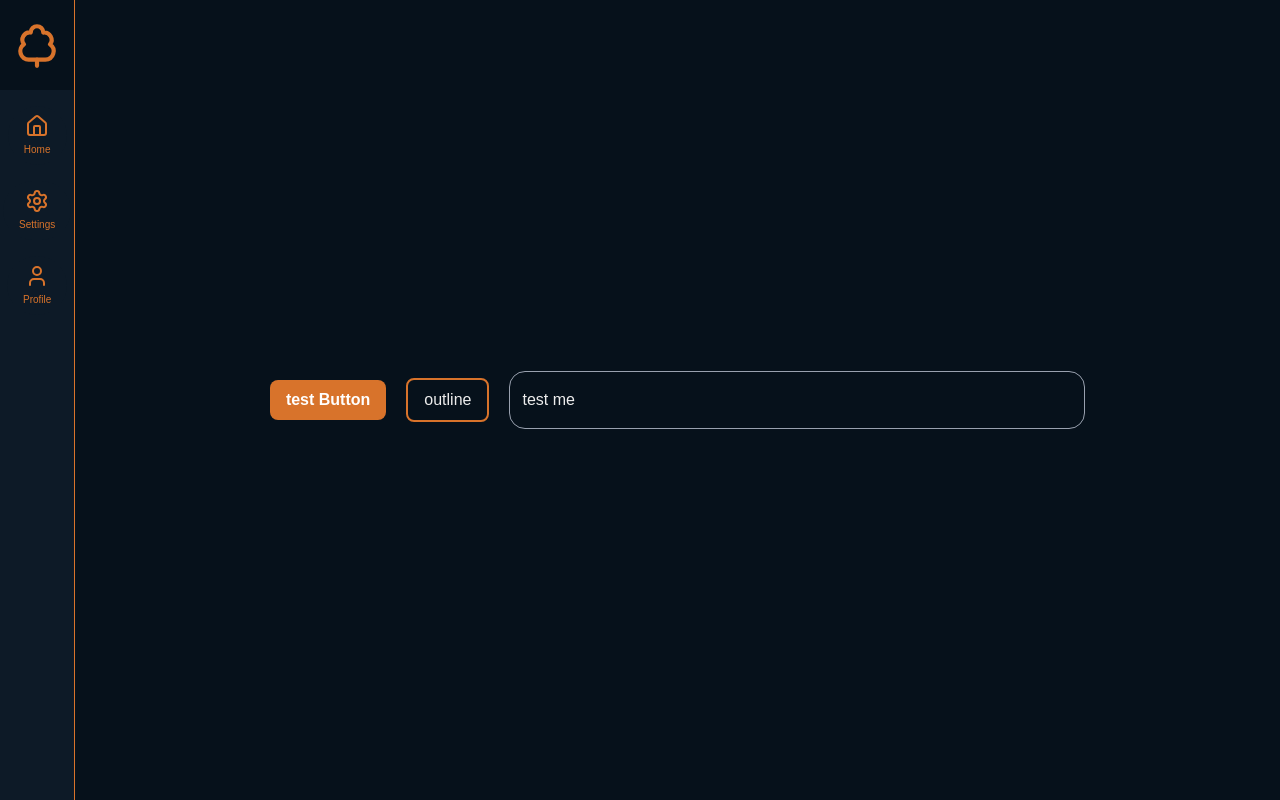
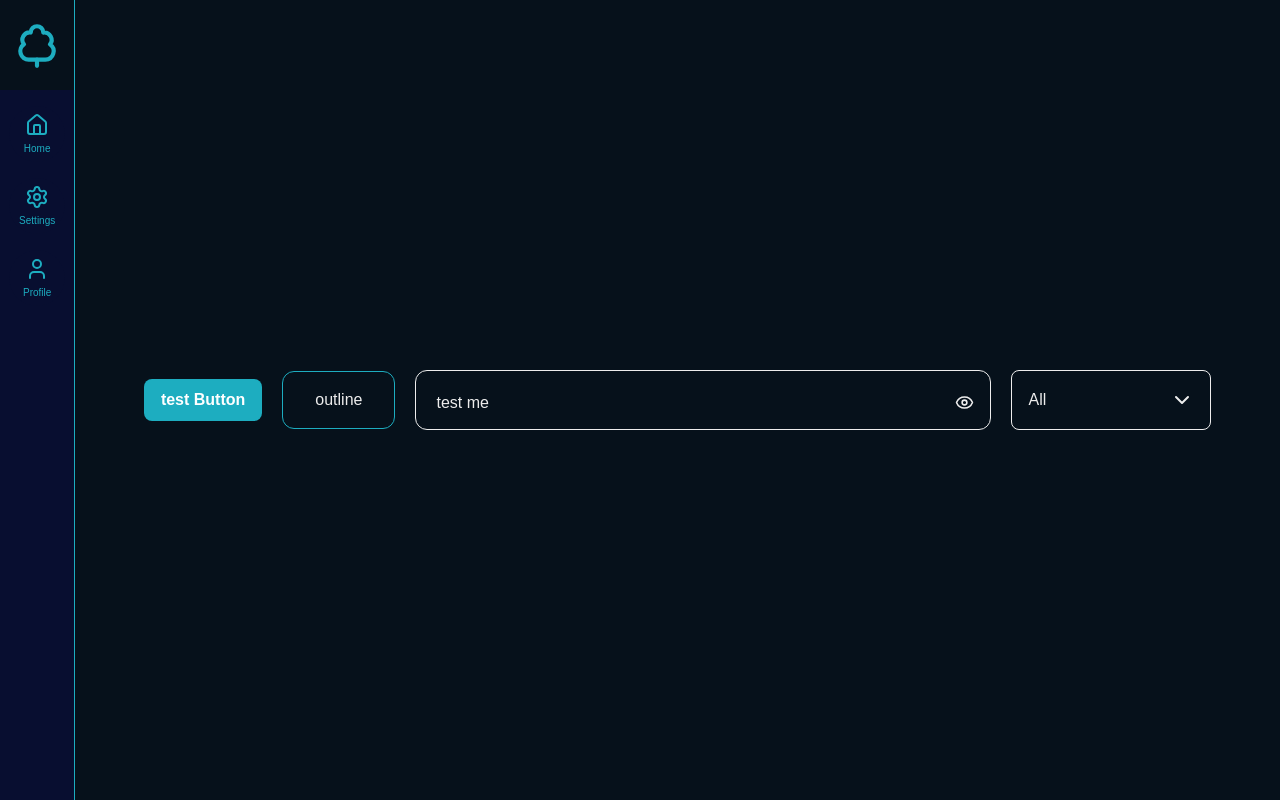
Before and after one commit to Quronest/quronest_frontend, a Next.js app: page /testing in a window 1280 px wide. Built offline with nearby package versions, Linux system fonts and the light colour scheme.

Commit message:
Reviews of PR #4 fixed

```diff
--- a/package.json
+++ b/package.json
@@ -6,7 +6,8 @@
     "dev": "next dev",
     "build": "next build",
     "start": "next start",
-    "lint": "eslint"
+    "lint": "eslint",
+    "format": "prettier --write ."
   },
   "dependencies": {
     "clsx": "^2.1.1",
@@ -24,6 +25,7 @@
     "babel-plugin-react-compiler": "1.0.0",
     "eslint": "^9",
     "eslint-config-next": "16.1.6",
+    "prettier-plugin-tailwindcss": "^0.7.2",
     "tailwindcss": "^4",
     "typescript": "^5"
   }
--- a/src/app/(pages)/testing/page.tsx
+++ b/src/app/(pages)/testing/page.tsx
@@ -1,23 +1,44 @@
-import SideNavBar from '@/components/sideNavBar'
-import Button from '@/components/ui/button'
-import Input from '@/components/ui/input'
-import React from 'react'
+"use client"
+
+import SideNavBar from "@/components/sideNavBar";
+import Button from "@/components/ui/button";
+import Input from "@/components/ui/input";
+import { Select } from "@/components/ui/select";
+import React, { useState } from "react";
+
+type Option = {
+  label: string;
+  value: string;
+  disabled?: boolean;
+};
+
+const options: Option[] = [
+  { label: "All", value: "all" },
+  { label: "Active", value: "active" },
+  { label: "Completed", value: "completed", disabled: true },
+  { label: "Archived", value: "archived" },
+];
 
 const TestingPage = () => {
+  const [option, setOption] = useState<string>("all");
+
   return (
-        <div className='h-screen flex'>
+    <div className="h-screen flex">
       <SideNavBar />
-            <div className='flex items-center justify-center gap-5 h-full w-full'>
-                <Button>
-                    test Button
-                </Button>
-                <Button variant='outline'>
+      <div className="flex items-center justify-center gap-5 h-full w-full">
+        <Button size="sm">test Button</Button>
+        <Button variant="outline" size="md">
           outline
         </Button>
-                <Input className='max-w-xl' placeholder="test me"/>
+        <Input type="password" className="max-w-xl" placeholder="test me" />
+        <Select
+          options={options}
+          value={option}
+          onChange={(val: string) => setOption(val)}
+        />
       </div>
     </div>
-    )
-}
+  );
+};
 
-export default TestingPage
+export default TestingPage;
--- a/src/components/sideNavBar.tsx
+++ b/src/components/sideNavBar.tsx
@@ -1,41 +1,48 @@
-import { Home, Settings, TreeDeciduous, User } from 'lucide-react';
-import React, { ReactNode } from 'react';
-import Button from './ui/button';
+import { Home, Settings, TreeDeciduous, User } from "lucide-react";
+import React, { ReactNode } from "react";
+import Button from "./ui/button";
 
 const navopts: Record<string, any>[] = [
   {
     label: "Home",
     key: "home",
-        icon: <Home />
+    icon: <Home />,
   },
   {
     label: "Settings",
     key: "settings",
-        icon: <Settings />
+    icon: <Settings />,
   },
   {
     label: "Profile",
     key: "profile",
-        icon: <User />
-    }
-]
+    icon: <User />,
+  },
+];
 
 const SideNavBar = () => {
   return (
-        <div className='h-screen border-r border-(--primary) bg-(--card) w-20 flex flex-col items-center gap-4 overflow-hidden'>
-            <span className='font-bold text-(--primary) bg-background flex items-center justify-center p-5'><TreeDeciduous size={50}/></span>
-            {navopts.map((opt, index) => <NavIcon key={index} label={opt.label} icon={opt.icon} />)}
+    <div className="h-screen border-r border-primary bg-card w-20 flex flex-col items-center gap-4 overflow-hidden">
+      <span className="font-bold text-primary bg-background flex items-center justify-center p-5">
+        <TreeDeciduous size={50} />
+      </span>
+      {navopts.map((opt, index) => (
+        <NavIcon key={index} label={opt.label} icon={opt.icon} />
+      ))}
     </div>
-    )
+  );
 };
 
-const NavIcon = ({ label, icon }: { label: string, icon: ReactNode }) => {
+const NavIcon = ({ label, icon }: { label: string; icon: ReactNode }) => {
   return (
-        <Button variant='nav' className='bg-(--card) hover:brightness-120 flex flex-col! gap-1 items-center justify-center rounded-full! p-1 text-(--primary)'>
+    <Button
+      variant="nav"
+      className=""
+    >
       <span>{icon}</span>
-            <span className='text-[10px]'>{label}</span>
+      <span className="text-[10px]">{label}</span>
     </Button>
-    )
-}
+  );
+};
 
-export default SideNavBar
+export default SideNavBar;
--- a/src/components/ui/button.tsx
+++ b/src/components/ui/button.tsx
@@ -1,36 +1,56 @@
-import clsx from 'clsx';
-import { ClassValue } from 'clsx';
-import React, { ReactNode } from 'react'
+import clsx from "clsx";
+import { ClassValue } from "clsx";
+import React, { ReactNode } from "react";
 
 type ButtonProps = Omit<React.HTMLAttributes<HTMLButtonElement>, "type"> & {
-    children: ReactNode,
-    variant?: "primary" | "outline" | "nav",
-    className?: string,
-    type?: "button" | "submit" | "reset",
-    id?: string
+  children: ReactNode;
+  variant?: "primary" | "outline" | "nav";
+  className?: string;
+  type?: "button" | "submit" | "reset";
+  id?: string;
+  size?: "sm" | "md" | "lg";
+};
+
+const sizes: Record<string, ClassValue> = {
+  sm: "px-4 py-2 rounded-lg",
+  md: "px-8 py-4 rounded-xl",
+  lg: "px-10 py-6 rounded-2xl",
 };
 
 const variants: Record<string, ClassValue> = {
-    "primary": "text-white bg-(--primary) font-bold ",
-    "outline": "bg-transparent border-2 border-(--primary) ",
-    "nav": "bg-(--card) active:brightness-80 active:translate-y-0.5! "
+  primary: "text-white bg-primary font-bold ",
+  outline: "bg-card-hover !border-primary ",
+  nav: `bg-card w-14 h-14 p-1 text-primary flex flex-col! gap-1 justify-center
+  active:translate-y-0.5! hover:bg-card-hover rounded-full! `,
+};
 
-}
-
-const Button = ({ id, type, className, children, variant = "primary", ...props }: ButtonProps) => {
+const Button = ({
+  id,
+  type,
+  className,
+  children,
+  size = "sm",
+  variant = "primary",
+  ...props
+}: ButtonProps) => {
   return (
     <button
       id={id}
       type={type}
       className={clsx(
-                "flex items-center transition-all duration-400 hover:brightness-110 active:translate-y-1 px-4 py-2 rounded-lg cursor-pointer disabled:brightness-75 disabled:cursor-not-allowed ",
+        "flex items-center cursor-pointer ",
+        `transition-all duration-400 hover:brightness-110 active:translate-y-1 active:brightness-80
+        disabled:brightness-75 disabled:cursor-not-allowed `,
+        "border-transparent border",
         className,
-                variants[variant])}
+        variants[variant],
+        sizes[size],
+      )}
       {...props}
     >
       {children}
     </button>
-    )
-}
+  );
+};
 
 export default Button;
--- a/src/components/ui/input.tsx
+++ b/src/components/ui/input.tsx
@@ -1,18 +1,28 @@
-"use client"
+"use client";
 
-import clsx from 'clsx'
-import { Eye, EyeClosed } from 'lucide-react'
-import React, { ChangeEvent, useEffect, useId, useRef, useState } from 'react'
+import clsx from "clsx";
+import { Eye, EyeClosed } from "lucide-react";
+import React, { ChangeEvent, useEffect, useId, useRef, useState } from "react";
 
-type InputProps = Omit<React.InputHTMLAttributes<HTMLInputElement>, "value" | "onChange"> & {
-    placeholderClass?: string,
-    value?: string,
-    onChange?: (e: string) => void
+type InputProps = Omit<
+  React.InputHTMLAttributes<HTMLInputElement>,
+  "value" | "onChange"
+> & {
+  placeholderClass?: string;
+  value?: string;
+  onChange?: (e: string) => void;
+};
 
-}
-
-const Input = ({ id, type = "text", value, onChange, placeholder, className, placeholderClass, ...props }: InputProps) => {
-
+const Input = ({
+  id,
+  type = "text",
+  value,
+  onChange,
+  placeholder,
+  className,
+  placeholderClass,
+  ...props
+}: InputProps) => {
   const genId = useId();
   const uid = id || genId;
 
@@ -39,48 +49,67 @@ const Input = ({ id, type = "text", value, onChange, placeholder, className, pla
   };
 
   // habdle password type input
-    useEffect(() => {
-        if (type === "password")
-            setInputType(showPassword ? "text" : "password")
-    }, [showPassword]);
+  const handlePasswordToggle = () => {
+    setShowPassword((p) => !p);
+    if (type === "password") setInputType(showPassword ? "text" : "password");
+  };
 
   // handle typing
   useEffect(() => {
-        if (value !== undefined && value !== input)
-            setInput(value);
+    if (value !== undefined && value !== input) setInput(value);
   }, [value]);
 
   return (
-        <div className={clsx('w-full pt-4 h-fit flex items-center relative border border-gray-400 focus-within:border-(--primary) focus-within:ring-(--accent) focus-within:ring-[1px] rounded-2xl transition-all duration-150 overflow-hidden', className)}>
+    <div
+      className={clsx(
+        "w-full pt-2 h-15 rounded-xl overflow-hidden",
+        "flex items-center relative",
+        "transition-all duration-250",
+        className,
+        (isFocused || input) &&
+          "focus-within:border-primary! focus-within:border",
+        !isFocused && "border border-neutral ",
+      )}
+    >
       <label
         htmlFor={uid}
-                className={clsx("absolute top-4 ml-3 text-[1em] transition-all duration-200 cursor-text",
+        className={clsx(
+          "absolute top-5 left-2 ml-3 ",
+          "text-[1em] cursor-text text-neutral",
+          "transition-all duration-200 ",
           placeholderClass,
-                    (isFocused || input) && "text-[0.8em] -translate-y-4 bg-transparent px-2 text-(--primary) ml-3")}>{
-                    placeholder}
+          (isFocused || input) &&
+            "text-[0.8em] -translate-y-5 bg-transparent text-primary ml-3 origin-left",
+        )}
+      >
+        {placeholder}
       </label>
 
       <input
         id={uid}
         type={inputType}
         data-slot="input"
-                className={clsx("w-full py-2 px-4 outline-none border-none bg-transparent")}
+        className={clsx(
+          "w-full py-2 px-5 outline-none border-none bg-transparent",
+        )}
         value={input}
         onChange={handleChange}
         onFocus={handleFocus}
         onBlur={handleBlur}
-                {...props} />
+        {...props}
+      />
 
-            {type === "password" &&
+      {type === "password" && (
         <button
-                    type='button'
-                    className="cursor-pointer absolute right-3"
-                    onClick={() => setShowPassword(!showPassword)}>
-                    {!showPassword ? <Eye size={17} /> : <EyeClosed size={17} />}
+          type="button"
+          className={clsx("cursor-pointer absolute right-4 top-5.5", (isFocused || input) && "text-primary/90 transition-all duration-300" )}
+          onClick={handlePasswordToggle}
+        >
+          {!showPassword ? <Eye size={19} /> : <EyeClosed size={19} />}
         </button>
-            }
+      )}
     </div>
-    )
-}
+  );
+};
 
-export default Input
+export default Input;
--- a/src/components/ui/select.tsx
+++ b/src/components/ui/select.tsx
@@ -1,78 +1,158 @@
-"use client"
+"use client";
 
 import clsx from "clsx";
-import { useRef, useState, useEffect } from "react";
+import { ChevronDown } from "lucide-react";
+import { useEffect, useRef, useState } from "react";
 
-export const Select = ({ options, filter, onFilterChange }: { filter: string, options: Record<any, string>[], onFilterChange: (value: string) => void }) => {
-    const selectRef = useRef<HTMLDivElement | null>(null)
-    const [selectedOption, setSelectedOption] = useState(filter);
-    const [isOpen, setIsOpen] = useState(false);
-    const [focusIndex, setFocusIndex] = useState(Math.max(options.findIndex((e: any, i: number) => e.value === filter), 0));
+type Option = {
+  label: string;
+  value: string;
+  disabled?: boolean;
+};
 
-    const handleClick = (value: string, index: number) => {
-        onFilterChange(value);
-        setSelectedOption(value);
-        setFocusIndex(index);
+type SelectProps = {
+  options: Option[];
+  onChange: (value: string) => void;
+  value: string;
+};
+
+export const Select = ({ onChange, options, value }: SelectProps) => {
+  const [isOpen, setIsOpen] = useState<boolean>(false);
+  const [highlightedIndex, setHighlightedIndex] = useState<number>(0);
+
+  const containerRef = useRef<HTMLDivElement | null>(null);
+
+  //   deriving selected state
+  const selectedOption = options.find((option) => option.value === value);
+
+  useEffect(() => {
+    const index = options.findIndex((option) => option.value === value);
+    setHighlightedIndex(index >= 0 ? index : 0);
+  }, [value, options]);
+
+  //   handle outside click
+  useEffect(() => {
+    const handleClickOutside = (e: MouseEvent) => {
+      if (!containerRef.current) return;
+
+      if (!containerRef.current.contains(e.target as Node)) {
         setIsOpen(false);
-    };
-    const handleClose = (e: any) => {
-        if (isOpen && selectRef.current && !selectRef.current.contains(e.target)) setIsOpen(false);
+      }
     };
 
-    const handleKeyDown = (e: any) => {
-        if (!isOpen) return
+    document.addEventListener("mousedown", handleClickOutside);
 
-        const key = e.key;
-        if (key === "Escape") {
-            e.preventDefault();
-            setIsOpen(false);
-        }
-        else if (key === "ArrowDown" && focusIndex < options.length - 1) {
-            e.preventDefault();
-            setFocusIndex(p => (p + 1));
-        }
-        else if (key === "ArrowUp" && focusIndex > 0) {
-            e.preventDefault();
-            setFocusIndex(p => ((p - 1)));
-        }
-        else if (key === "Enter") {
-            e.preventDefault();
-            handleClick(options[focusIndex].value, focusIndex);
-        }
+    return () => {
+      document.removeEventListener("mousedown", handleClickOutside);
+    };
+  }, []);
 
+  // helper function to skip disabled option
+  const getNextEnabledIndex = (start: number, direction: 1 | -1) => {
+    let newIndex = start;
+
+    for (let i = 0; i < options.length; i++) {
+      newIndex = (newIndex + direction + options.length) % options.length;
+
+      if (!options[newIndex].disabled) {
+        return newIndex;
+      }
     }
 
-    useEffect(() => {
-        document.addEventListener('mousedown', handleClose);
-        document.addEventListener('keydown', handleKeyDown);
+    return start;
+  };
 
-        return () => {
-            document.removeEventListener('mousedown', handleClose);
-            document.removeEventListener('keydown', handleKeyDown);
+  const handleKeyDown = (e: React.KeyboardEvent<HTMLButtonElement>) => {
+    if (e.key === "ArrowDown") {
+      e.preventDefault();
+      setIsOpen(true);
+      setHighlightedIndex((prev) => getNextEnabledIndex(prev, 1));
+    }
 
+    if (e.key === "ArrowUp") {
+      e.preventDefault();
+      setIsOpen(true);
+      setHighlightedIndex((prev) => getNextEnabledIndex(prev, -1));
+    }
+
+    if (e.key === "Enter") {
+      e.preventDefault();
+
+      if (!isOpen) {
+        setIsOpen(true);
+      } else {
+        const option = options[highlightedIndex];
+        if (option && !option.disabled) {
+          onChange(option.value);
+          setIsOpen(false);
         }
-    })
+      }
+    }
 
-    const SelectedFilter = options.filter((e: any) => e.value === selectedOption);
-    return (
-        <div ref={selectRef} className="relative cursor-pointer">
-            <div
-                className="relative text-(--text-primary) bg-(--bg-main) rounded-md py-2 px-4 flex justify-between items-center w-50"
-                onClick={() => setIsOpen(!isOpen)}>
-                <span>{SelectedFilter[0].label}</span>
-                <svg xmlns="http://www.w3.org/2000/svg" width="24" height="24" viewBox="0 0 24 24" fill="none" stroke="currentColor" strokeWidth="2" strokeLinecap="round" strokeLinejoin="round" className="lucide lucide-chevron-down-icon lucide-chevron-down"><path d="m6 9 6 6 6-6" /></svg>
-            </div>
-            {isOpen &&
-                <div className="flex flex-col gap-1 border border-(--accent) rounded-md absolute top-12 left-0 w-50 p-1 text-sm">
-                    {options.map((option: any, index: number) => {
-                        return (
-                            <div key={option.value} className={clsx(" px-4 py-2 rounded-sm hover:bg-text-600/50 ", (focusIndex === index) && "bg-gray-600/50", (selectedOption === option.value) && "bg-[#8564e2]! text-white")} onClick={() => handleClick(option.value, index)}>
-                                {option.label}
-                            </div>
-                        )
-                    })}
-                </div>
-            }
-        </div>
-    )
+    if (e.key === "Escape") {
+      setIsOpen(false);
+    }
+  };
+
+  return (
+    <div ref={containerRef} className="relative">
+      <button
+        type="button"
+        className={clsx(
+          "p-2 px-4 h-15 min-w-50 ",
+          "flex items-center justify-between",
+          "hover:bg-card border border-neutral rounded-lg outline-none",
+          isOpen && "border-primary/80 bg-card",
+        )}
+        aria-haspopup="listbox"
+        aria-expanded={isOpen}
+        onClick={() => setIsOpen((prev) => !prev)}
+        onKeyDown={(e: React.KeyboardEvent<HTMLButtonElement>) =>
+          handleKeyDown(e)
+        }
+      >
+        {selectedOption ? selectedOption.label : "Select..."}
+        <ChevronDown />
+      </button>
+
+      {isOpen && (
+        <ul
+          role="listbox"
+          className={clsx(
+            "min-w-50 p-2 ",
+            "absolute top-17 flex flex-col gap-2 ",
+            "rounded-md border border-primary/50 bg-background ",
+          )}
+        >
+          {options.map((option, index) => (
+            <li
+              role="option"
+              aria-selected={option.value === value}
+              key={option.value}
+              onClick={() => {
+                if (option.disabled) return;
+                onChange(option.value);
+                setIsOpen(false);
+              }}
+              onMouseEnter={() => {
+                !option.disabled && setHighlightedIndex(index);
+              }}
+              className={clsx(
+                "rounded-sm px-3 py-1 cursor-pointer",
+                option?.value === selectedOption?.value &&
+                  "bg-primary text-white font-semibold",
+                index === highlightedIndex &&
+                  option.value !== selectedOption?.value &&
+                  "bg-card-hover brightness-110",
+                option.disabled &&
+                  "opacity-50 brightness-75 cursor-not-allowed",
+              )}
+            >
+              {option.label}
+            </li>
+          ))}
+        </ul>
+      )}
+    </div>
+  );
 };
```
Also changed, not shown: eslint.config.mjs (+15 -2 lines), src/app/globals.css (+11 -5 lines), 2 other files (tests, documents, lock files or other folders). Lines whose indentation alone changed are shown as unchanged.
